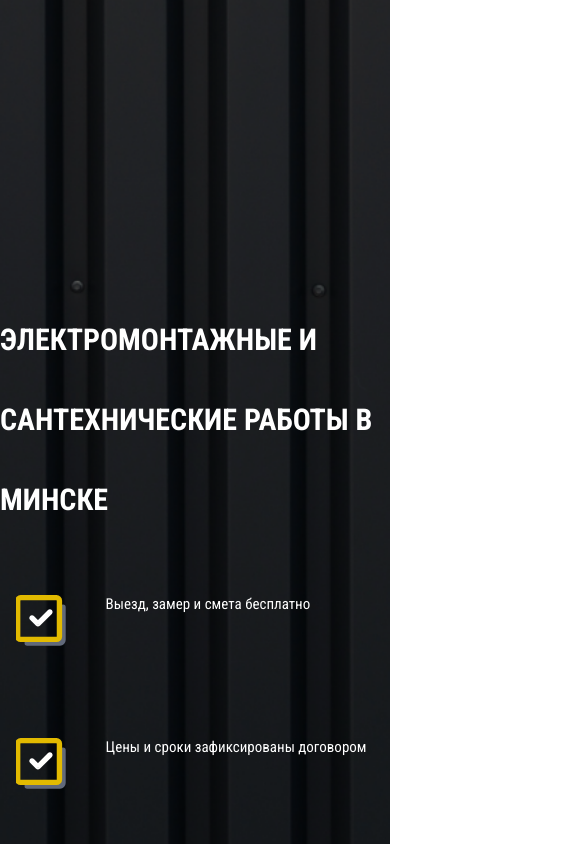
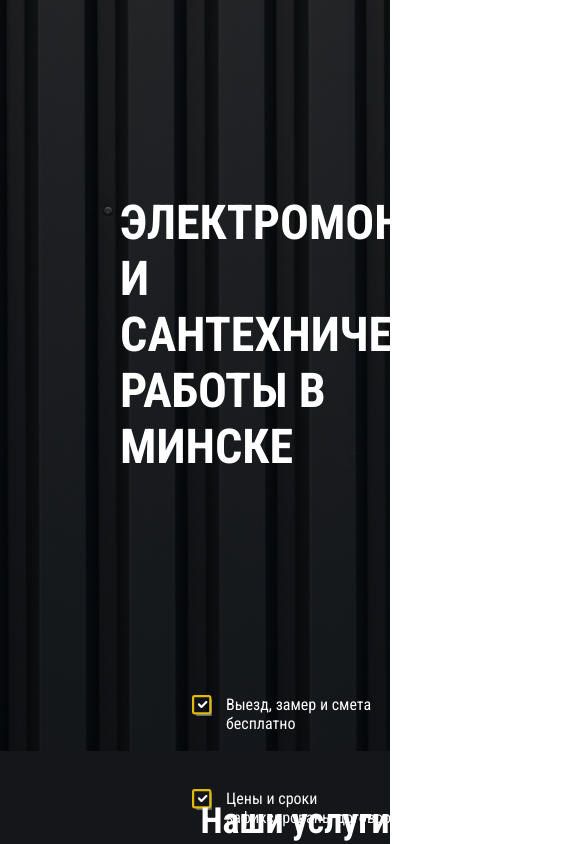
Before and after one commit to Alex-derev/santehelect, a React app: page / in a window 390 px wide. Shown: the top 844 px of the page, 585 px wide, since content can reach past the window. Built offline with nearby package versions, Linux system fonts and the light colour scheme; no server answers; the HTML template or start-up script is replaced by a standard one.

Commit message:
add responsive vars, media container styles

```diff
--- a/src/components/Promo/scss/style.scss
+++ b/src/components/Promo/scss/style.scss
@@ -1,5 +1,5 @@
 @import '../../../scss/vars.scss';
-@import 'media';
+//@import 'media';
 
 .promo{
     height: 751px;
--- /dev/null
+++ b/src/scss/_reponsive.scss
@@ -0,0 +1,26 @@
+$xs-size:                  576px;
+$x-size:                   768px;
+$m-size:                   992px;
+$l-size:                   1200px;
+$xl-size:                  1920px;
+
+
+$breakpoint-xs:            '(max-width: #{$xs-size - 1})';
+
+$breakpoint-x-and-more:    '(min-width: #{$xs-size})';
+$breakpoint-x-and-less:    '(max-width: #{$x-size - 1})';
+$breakpoint-x:             '#{$breakpoint-x-and-more} and #{$breakpoint-x-and-less}';
+
+$breakpoint-s-and-more:    '(min-width: #{$x-size})';
+$breakpoint-s-and-less:    '(max-width: #{$m-size - 1})';
+$breakpoint-s:             '#{$breakpoint-s-and-more} and #{$breakpoint-s-and-less}';
+
+$breakpoint-m-and-more:    '(min-width: #{$m-size})';
+$breakpoint-m-and-less:    '(max-width: #{$l-size - 1})';
+$breakpoint-m:             '#{$breakpoint-m-and-more} and #{$breakpoint-m-and-less}';
+
+$breakpoint-l-and-more:    '(min-width: #{$l-size})';
+$breakpoint-l-and-less:    '(max-width: #{$xl-size - 1})';
+$breakpoint-l:             '#{$breakpoint-l-and-more} and #{$breakpoint-l-and-less}';
+
+$breakpoint-xl-and-more:   '(min-width: #{$xl-size})';
--- a/src/scss/index.scss
+++ b/src/scss/index.scss
@@ -1,7 +1,7 @@
 @import url('https://fonts.googleapis.com/css2?family=Roboto+Condensed:wght@300;400;700&family=Roboto:wght@300;400;700&display=swap');
 @import 'vars';
-
-
+@import 'reponsive';
+@import './mixins/mixins';
 
 
 :root {
@@ -20,8 +20,28 @@
   text-decoration: none;
 }
 
-  .container {
-  width: $container;
+.container {
   margin: 0 auto;
   position: relative;
+
+  @include media($breakpoint-l-and-more) {
+    width: $container;
   }
+
+  @include media($breakpoint-m) {
+    width: $container-l;
+  }
+
+  @include media($breakpoint-s) {
+    width: $container-m;
+  }
+
+  @include media($breakpoint-x) {
+    width: $container-x;
+  }
+
+  @include media($breakpoint-xs) {
+    width: $container-xs;
+    margin: 0 25px;
+  }
+}
--- a/src/scss/mixins/mixins.scss
+++ b/src/scss/mixins/mixins.scss
@@ -12,3 +12,9 @@
     border: none;
     margin-right: 10px;
 }
+
+@mixin media($breakpoint) {
+    @media #{$breakpoint} {
+        @content;
+    }
+}
--- a/src/scss/vars.scss
+++ b/src/scss/vars.scss
@@ -1,4 +1,8 @@
-$container: 1110px;
+$container-xs: 100%;
+$container-x:  540px;
+$container-m:  720px;
+$container-l:  960px;
+$container:    1110px;
 
 $font-secondary: Roboto Condensed;
 $font-primary: Roboto;
```
